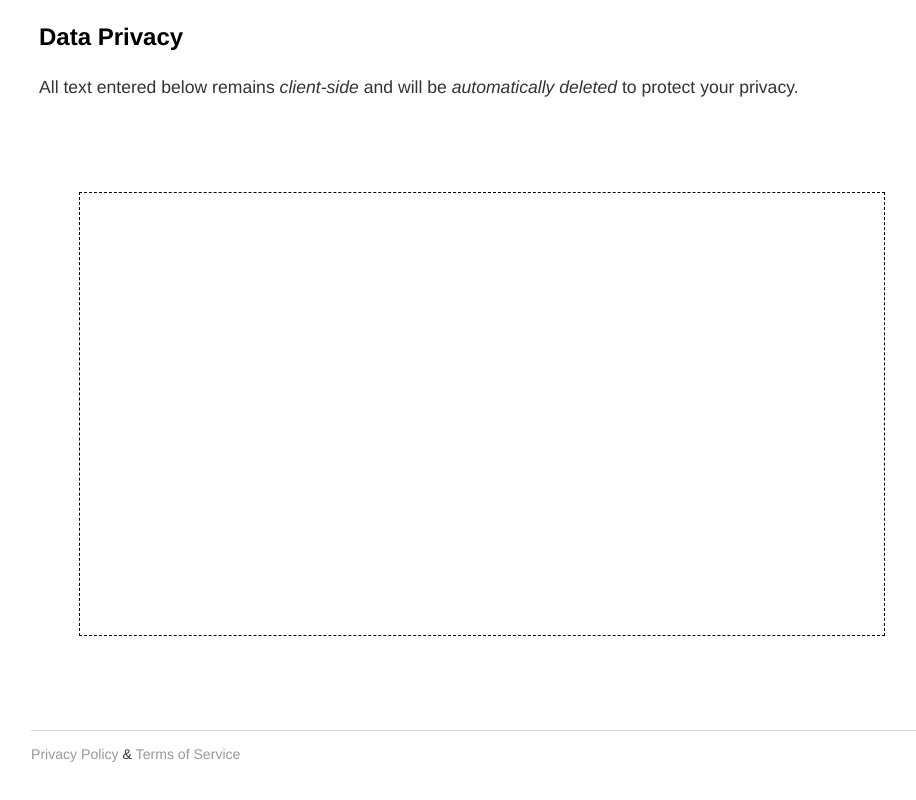
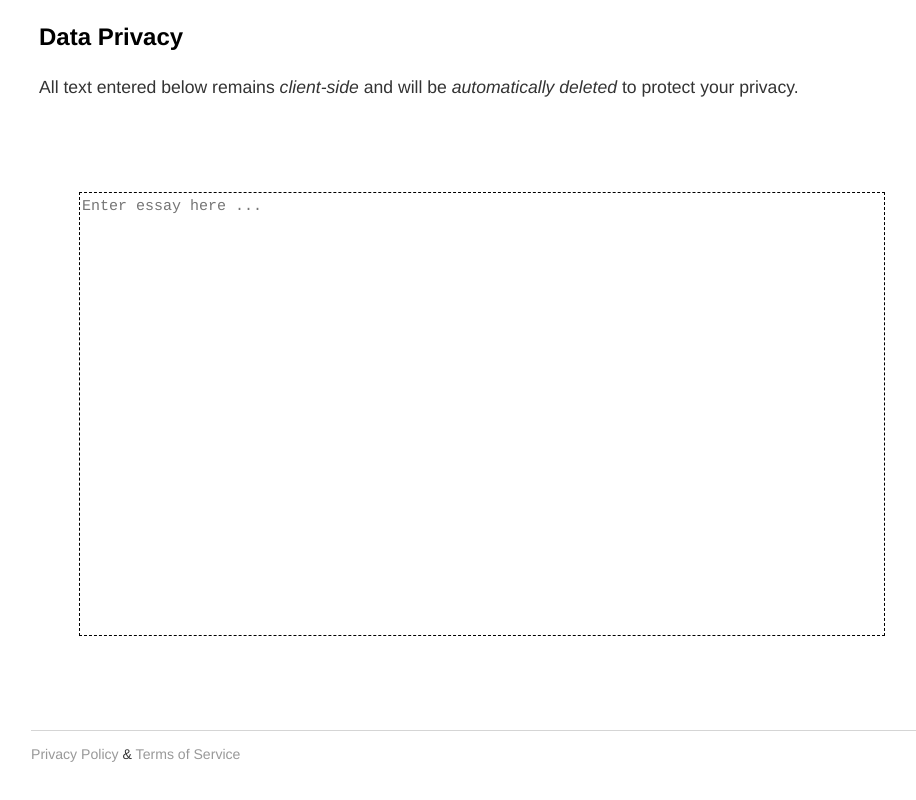
Before and after one commit to TEssayAnalytics/PnF_nlp, a plain HTML site: page index.html in a window 1280 px wide. Shown: the part 704-1504 px from the top of the page, without its empty margins (161-1077 px from the left). Drawn offline with Linux system fonts and the light colour scheme.

Commit message:
Added placeholder text

```diff
--- a/index.html
+++ b/index.html
@@ -163,7 +163,8 @@
             autofocus=1
             wrap="hard"
             rows="14"
-            cols="80"></textarea>
+            cols="80"
+            placeholder="Enter essay here ..."></textarea>
       </div>
       </br>
       </br>
```
